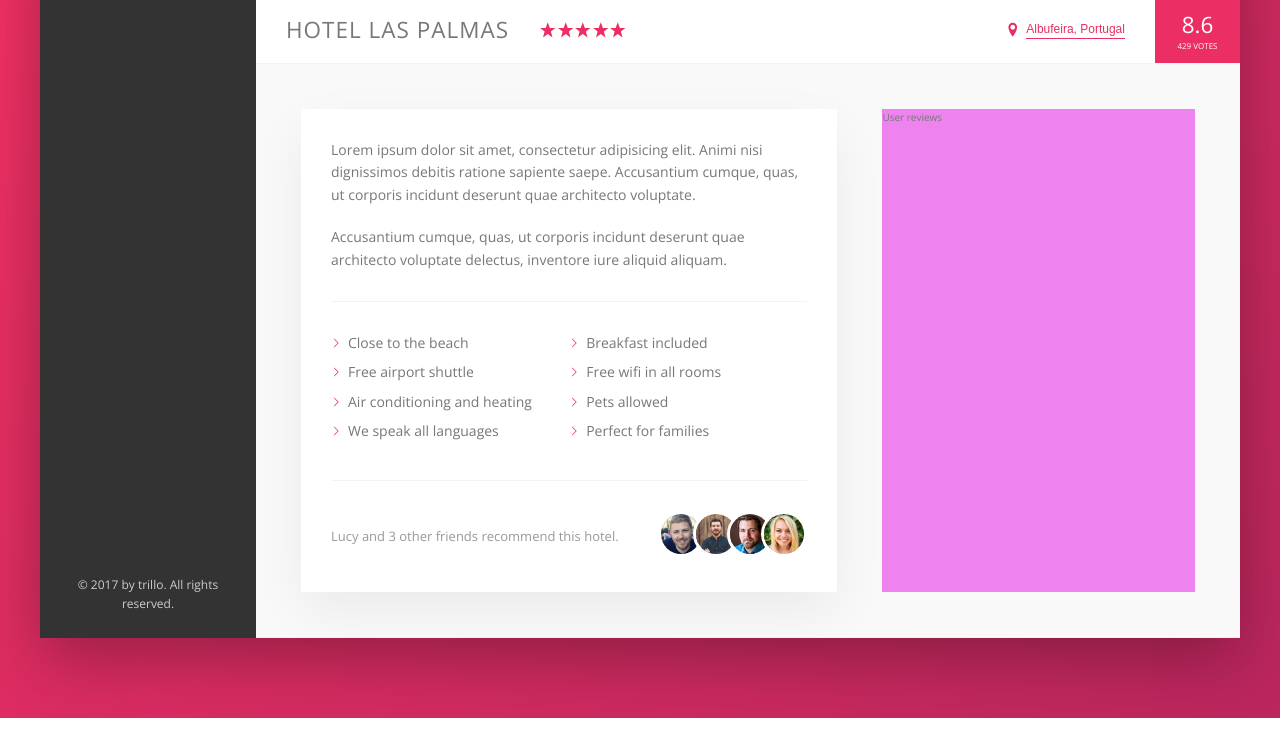
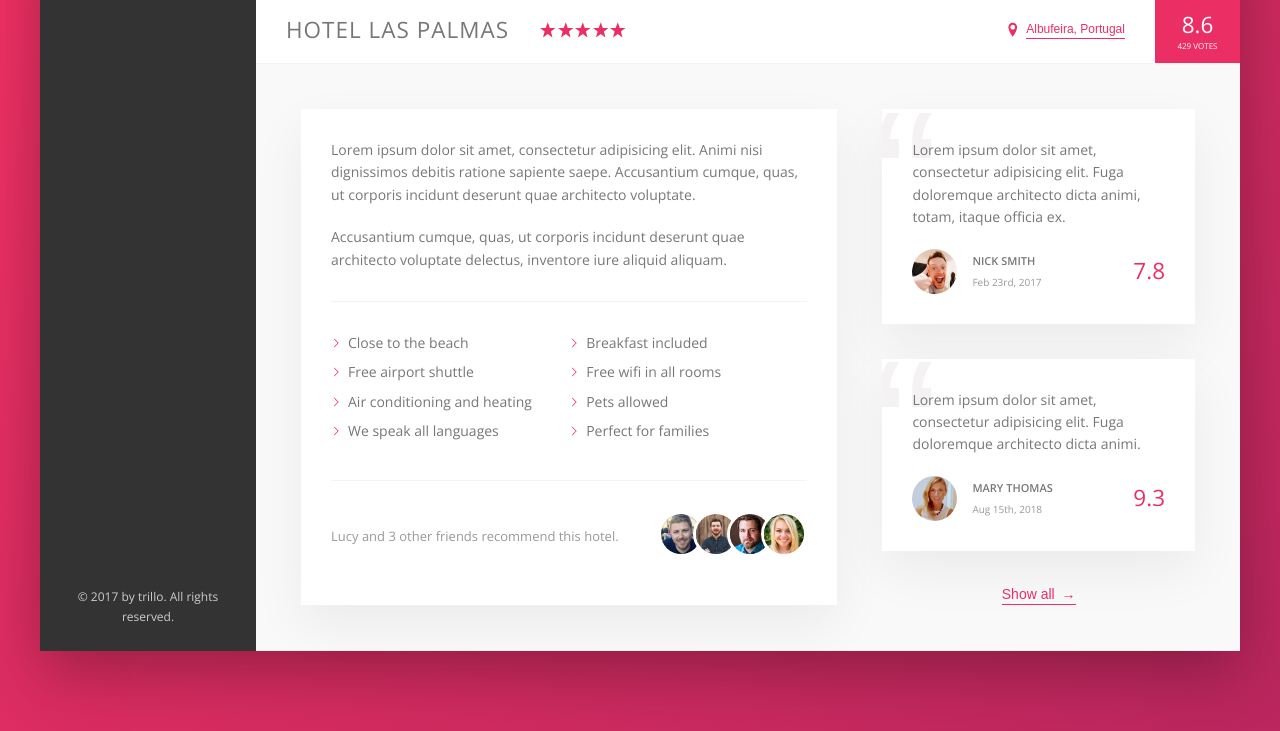
Before and after one commit to nanishipi/Trillo-Project, a website: page index.html in a window 1280 px wide. Shown: the part 538-1269 px from the top of the page. Drawn offline with nearby package versions, Linux system fonts and the light colour scheme.

Commit message:
reviews section finished

```diff
--- a/index.html
+++ b/index.html
@@ -186,7 +186,34 @@
             </div>
 
             <div class="user-reviews">
-              User reviews
+              <figure class="review">
+                <blockquote class="review__text">
+                  Lorem ipsum dolor sit amet, consectetur adipisicing elit. Fuga doloremque architecto dicta animi, totam, itaque officia ex.
+                </blockquote>
+                <figcaption class="review__user">
+                  <img src="img/user-1.jpg" alt="User 1" class="review__photo">
+                  <div class="review__user-box">
+                    <p class="review__user-name">Nick Smith</p>
+                    <p class="review__user-date">Feb 23rd, 2017</p>
+                  </div>
+                  <div class="review__rating">7.8</div>
+                </figcaption>
+              </figure>
+              <figure class="review">
+                <blockquote class="review__text">
+                  Lorem ipsum dolor sit amet, consectetur adipisicing elit. Fuga doloremque architecto dicta animi.
+                </blockquote>
+                <figcaption class="review__user">
+                  <img src="img/user-2.jpg" alt="User 2" class="review__photo">
+                  <div class="review__user-box">
+                    <p class="review__user-name">Mary Thomas</p>
+                    <p class="review__user-date">Aug 15th, 2018</p>
+                  </div>
+                  <div class="review__rating">9.3</div>
+                </figcaption>
+              </figure>
+
+              <button class="btn-inline">Show all <span>&rarr;</span></button>
             </div>
           </div>
 
--- a/sass/_components.scss
+++ b/sass/_components.scss
@@ -229,7 +229,7 @@
     &__location {
         font-size: 1.2rem;
         display: flex;
-        vertical-align: center;
+        align-items: center;
     }
 
     &__icon-location {
@@ -384,3 +384,67 @@
         }
     }
 }
+
+////////////////////////////////////////
+// REVIEWS
+.review {
+    background-color: #fff;
+    box-shadow: var(--shadow-light);
+    padding: 3rem;
+    margin-bottom: 3.5rem;
+    position: relative;
+    overflow: hidden;
+
+    &__text {
+        margin-bottom: 2rem;
+        z-index: 10;
+        position: relative;
+    }
+
+    &__user {
+        display: flex;
+        align-items: center;
+        justify-content: center;
+    }
+
+    &__photo {
+        height: 4.5rem;
+        width: 4.5rem;
+        border-radius: 50%;
+        margin-right: 1.5rem;
+    }
+
+    &__user-box {
+        margin-right: auto;
+    }
+
+    &__user-name {
+        text-transform: uppercase;
+        font-size: 1.1rem;
+        font-weight: 600;
+        margin-bottom: .4rem;
+    }
+
+    &__user-date {
+        font-size: 1rem;
+        color: var(--color-grey-dark-3);
+    }
+
+    &__rating {
+        color: var(--color-primary);
+        font-size: 2.25rem;
+        font-weight: 300;
+    }
+
+    &::before {
+        content: "\201C";
+        position: absolute;
+        top: -2.75rem;
+        left: -1rem;
+        line-height: 1;
+        font-size: 20rem;
+        color: var(--color-grey-light-2);
+        font-family: sans-serif;
+        z-index: 1;
+    }
+}
--- a/sass/_layout.scss
+++ b/sass/_layout.scss
@@ -35,6 +35,7 @@
 }
 
 .detail {
+    font-size: 1.4rem;
     display: flex;
     padding: 4.5rem;
     background-color: var(--color-grey-light-1);
@@ -42,7 +43,6 @@
 }
 
 .description {
-    font-size: 1.4rem;
     background-color: #fff;
     box-shadow: var(--shadow-light);
     padding: 3rem;
@@ -51,6 +51,9 @@
 }
 
 .user-reviews {
-    background-color: violet;
     flex: 1;
+
+    display: flex;
+    flex-direction: column;
+    align-items: center;
 }
```
Also changed, not shown: css/style.css, 1 other file.
